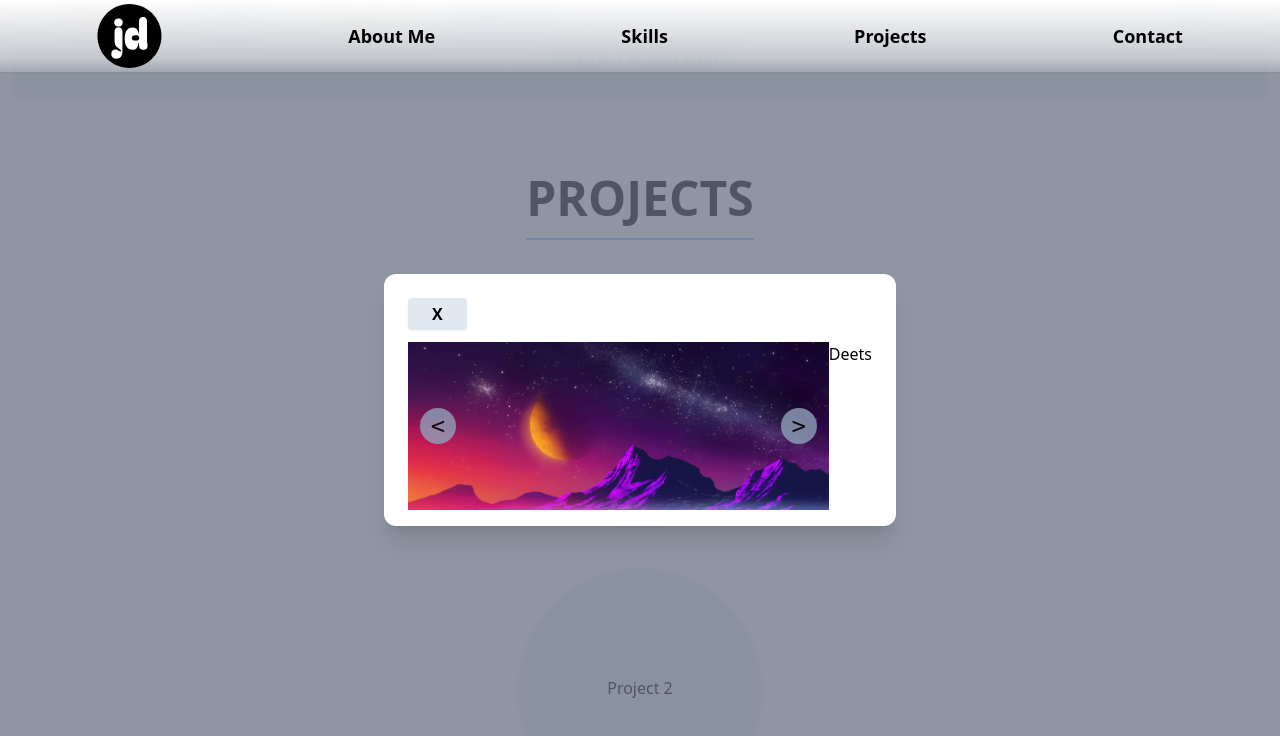
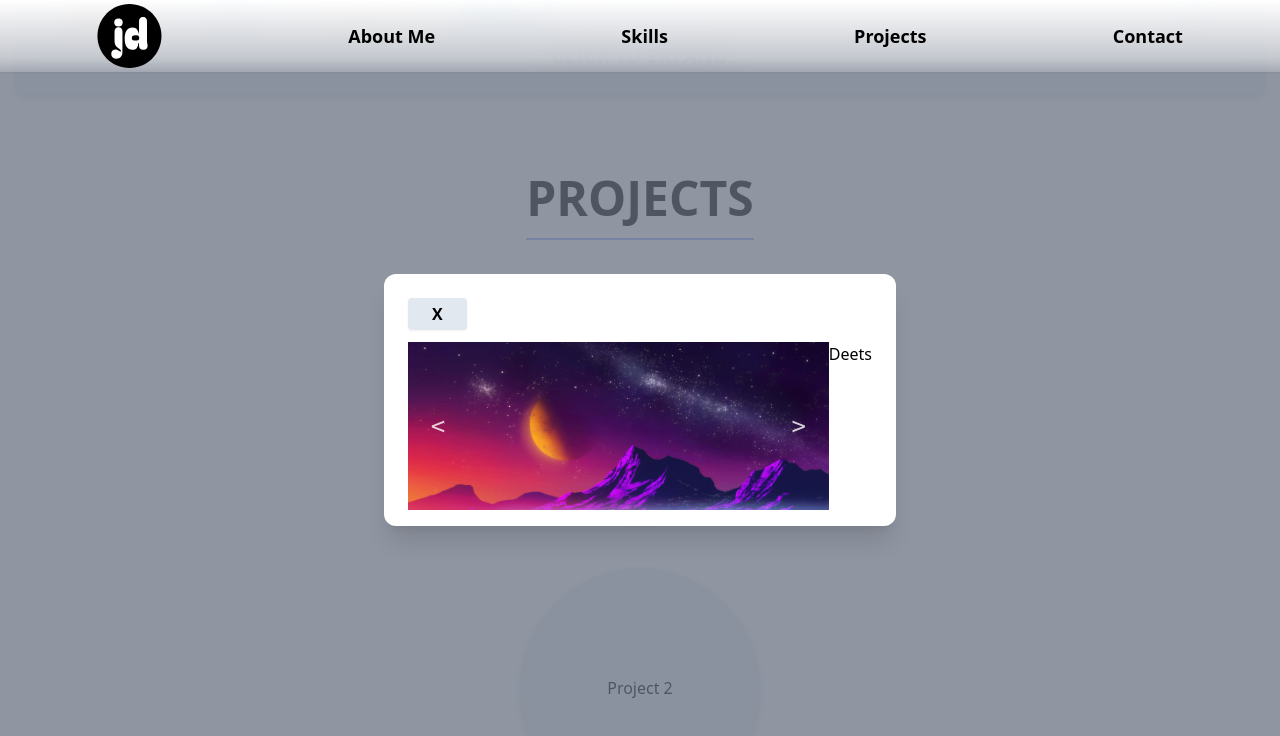
Before and after one commit to jdgio2/portfoliov1, a React (Vite) app: page / in a window 1280 px wide. Both pictures are taken after a click on the button "Project 1". Shown: the part 1738-2474 px from the top of the page. Built offline with nearby package versions, Linux system fonts and the light colour scheme.

Commit message:
Update carousel arrows

```diff
--- a/src/components/sections/Projects.tsx
+++ b/src/components/sections/Projects.tsx
@@ -32,19 +32,19 @@ export default function Projects() {
 
             <div className="flex flex-col items-center justify-items-center p-2 gap-12">
                 <button
-                    className="bg-slate-100 border-indigo-100 h-60 w-60 drop-shadow-md hover:shadow-xs hover:drop-shadow-lg rounded-full"
+                    className="bg-slate-100 border-indigo-100 h-60 w-60 rounded-full cursor-pointer py-6 px-8 mx-2 drop-shadow-md transition-[scale] hover:shadow-xs hover:scale-105 hover:drop-shadow-lg"
                     onClick={() => setProj1Open(true)}
                 >
                     Project 1
                 </button>
                 <button
-                    className="bg-slate-100 border-indigo-100 h-60 w-60 drop-shadow-md hover:shadow-xs hover:drop-shadow-lg rounded-full"
+                    className="bg-slate-100 border-indigo-100 h-60 w-60 rounded-full cursor-pointer py-6 px-8 mx-2 drop-shadow-md transition-[scale] hover:shadow-xs hover:scale-105 hover:drop-shadow-lg"
                     onClick={() => setProj2Open(true)}
                 >
                     Project 2
                 </button>
                 <button
-                    className="bg-slate-100 border-indigo-100 h-60 w-60 drop-shadow-md hover:shadow-xs hover:drop-shadow-lg rounded-full"
+                    className="bg-slate-100 border-indigo-100 h-60 w-60 rounded-full cursor-pointer py-6 px-8 mx-2 drop-shadow-md transition-[scale] hover:shadow-xs hover:scale-105 hover:drop-shadow-lg"
                     onClick={() => setProj3Open(true)}
                 >
                     Project 3
--- a/src/components/sections/Skills/Carousel.tsx
+++ b/src/components/sections/Skills/Carousel.tsx
@@ -23,7 +23,10 @@ export default function Carousel({ images }: Props) {
         if (autoScroll) {
             // use setTimeout here because we want the user's input to reset the timer
             const timedUpdate = setTimeout(
-        () => setCurrentIndex((prevIndex) => (prevIndex + 1) % images.length),
+                () =>
+                    setCurrentIndex(
+                        (prevIndex) => (prevIndex + 1) % images.length
+                    ),
                 5000
             );
 
@@ -59,8 +62,8 @@ export default function Carousel({ images }: Props) {
                         onClick={handlePrev}
                     >
                         <div
-              className="flex justify-center items-center w-9 h-9 rounded-full bg-slate-400
-        opacity-80 transition ease-in-out hover:bg-slate-500 hover:scale-110 active:bg-slate-700 font-mono"
+                            className="flex justify-center items-center w-9 h-9 rounded-full text-white
+        opacity-80 transition ease-in-out hover:bg-slate-500 hover:scale-110 active:bg-slate-700 cursor-pointer font-mono"
                         >
                             <p>{"<"}</p>
                         </div>
@@ -70,8 +73,8 @@ export default function Carousel({ images }: Props) {
                         onClick={handleNext}
                     >
                         <div
-              className="flex justify-center items-center w-9 h-9 rounded-full bg-slate-400
-        opacity-80 transition ease-in-out hover:bg-slate-500 hover:scale-110 active:bg-slate-700 font-mono"
+                            className="flex justify-center items-center w-9 h-9 rounded-full text-white
+        opacity-80 transition ease-in-out hover:bg-slate-500 hover:scale-110 active:bg-slate-700 cursor-pointer font-mono"
                         >
                             <p>{">"}</p>
                         </div>
```
Also changed, not shown: src/components/sections/Skills/MyDialog.tsx (indentation only). Lines whose indentation alone changed are shown as unchanged.
